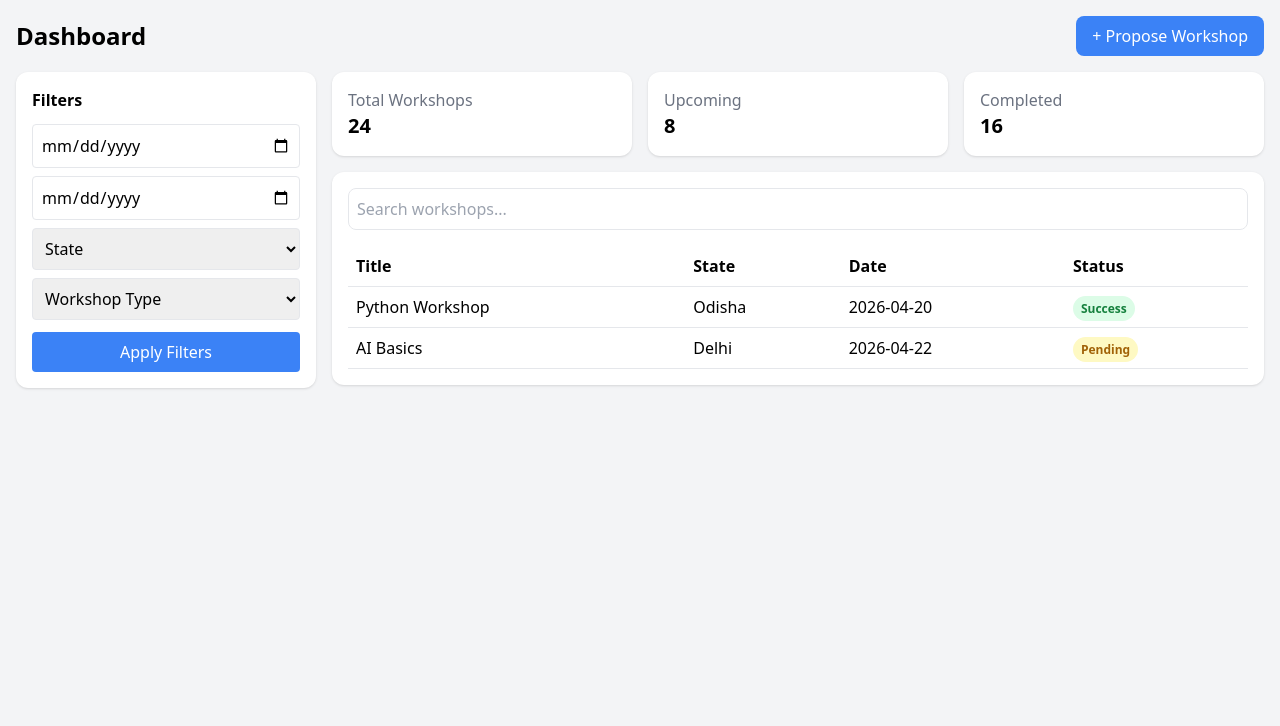
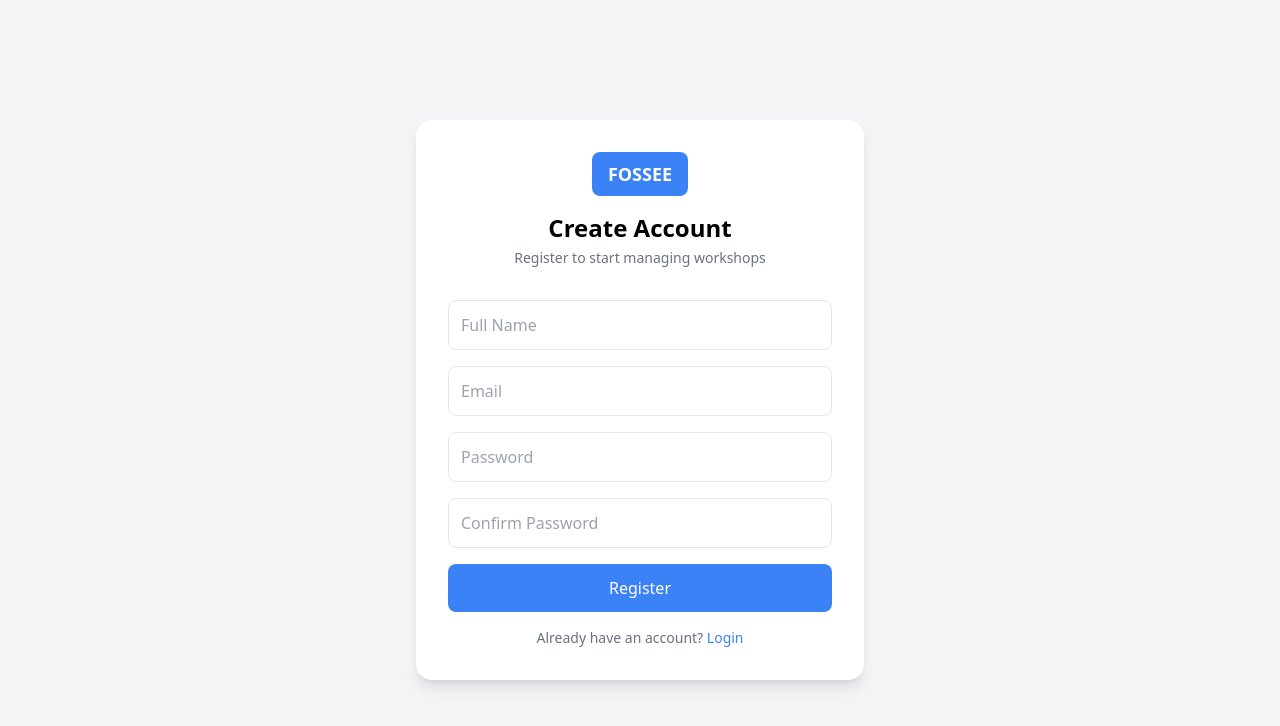
Before and after one commit to AkashdeeptiAcharya/FOSSEE-SUMMER-FELLOWSHIP-2026-PYTHON-workshop-booking, a React (Create React App) app in the folder frontend/: page /register in a window 1280 px wide. Shown: the top 726 px of the page. Built offline with nearby package versions, Linux system fonts and the light colour scheme.

Commit message:
Add login and registration pages, improve dashboard UI and overall UX

```diff
--- a/frontend/src/App.js
+++ b/frontend/src/App.js
@@ -1,7 +1,18 @@
+import { BrowserRouter as Router, Routes, Route } from "react-router-dom";
+import Login from "./pages/login";
 import Dashboard from "./pages/dashboard";
+import Register from "./pages/register";
 
 function App() {
-  return <Dashboard />;
+  return (
+    <Router>
+      <Routes>
+        <Route path="/" element={<Login />} />
+        <Route path="/dashboard" element={<Dashboard />} />
+        <Route path="/register" element={<Register />} />
+      </Routes>
+    </Router>
+  );
 }
 
 export default App;
--- a/frontend/src/pages/dashboard.js
+++ b/frontend/src/pages/dashboard.js
@@ -16,31 +16,40 @@ export default function Dashboard() {
 
   return (
     <div className="min-h-screen bg-gray-100 p-4">
-      <div className="flex justify-between items-center mb-4">
+      <div className="max-w-6xl mx-auto">
+        <div className="flex justify-between items-center mb-6 border-b pb-3">
           <h1 className="text-2xl font-bold">Dashboard</h1>
+          <p className="text-gray-500 text-sm">
+            Manage and track all your workshops
+          </p>
 
-  <button className="bg-blue-500 text-white px-4 py-2 rounded-lg hover:bg-blue-600">
+          <button className="bg-blue-500 text-white px-4 py-2 rounded-lg hover:bg-blue-600 transition">
             + Propose Workshop
           </button>
         </div>
 
         <div className="grid md:grid-cols-4 gap-4">
           {/* Sidebar */}
-        <div className="bg-white p-4 rounded-xl shadow md:col-span-1">
+          <div className="bg-white p-4 rounded-xl shadow md:col-span-1 h-fit sticky top-4">
             <h2 className="font-semibold mb-3">Filters</h2>
 
-          <input type="date" className="w-full mb-2 p-2 border rounded" />
-          <input type="date" className="w-full mb-2 p-2 border rounded" />
+            <p className="text-sm text-gray-500 mb-1">From Date</p>
+            <input type="date" className="w-full mb-3 p-2 border rounded" />
 
-          <select className="w-full mb-2 p-2 border rounded">
-            <option>State</option>
+            <p className="text-sm text-gray-500 mb-1">To Date</p>
+            <input type="date" className="w-full mb-3 p-2 border rounded" />
+
+            <p className="text-sm text-gray-500 mb-1">State</p>
+            <select className="w-full mb-3 p-2 border rounded">
+              <option>Select State</option>
             </select>
 
+            <p className="text-sm text-gray-500 mb-1">Workshop Type</p>
             <select className="w-full mb-3 p-2 border rounded">
-            <option>Workshop Type</option>
+              <option>Select Type</option>
             </select>
 
-          <button className="w-full bg-blue-500 text-white p-2 rounded hover:bg-blue-600">
+            <button className="bg-blue-500 text-white px-4 py-2 rounded-lg hover:bg-blue-600 transition">
               Apply Filters
             </button>
           </div>
@@ -49,61 +58,73 @@ export default function Dashboard() {
           <div className="md:col-span-3">
             {/* Cards */}
             <div className="grid md:grid-cols-3 gap-4 mb-4">
-            <div className="bg-white p-4 rounded-xl shadow hover:shadow-md transition">
+              <div className="bg-white p-4 rounded-xl shadow hover:shadow-lg transition duration-300 cursor-pointer">
                 <p className="text-gray-500">Total Workshops</p>
-              <h2 className="text-xl font-bold">24</h2>
+                <h2 className="text-xl font-bold text-blue-600">24</h2>
               </div>
 
-            <div className="bg-white p-4 rounded-xl shadow">
+              <div className="bg-white p-4 rounded-xl shadow hover:shadow-lg transition duration-300 cursor-pointer">
                 <p className="text-gray-500">Upcoming</p>
-              <h2 className="text-xl font-bold">8</h2>
+                <h2 className="text-xl font-bold text-yellow-500">8</h2>
               </div>
 
-            <div className="bg-white p-4 rounded-xl shadow">
+              <div className="bg-white p-4 rounded-xl shadow hover:shadow-lg transition duration-300 cursor-pointer">
                 <p className="text-gray-500">Completed</p>
-              <h2 className="text-xl font-bold">16</h2>
+                <h2 className="text-xl font-bold text-green-600">16</h2>
               </div>
             </div>
-
+            <div className="h-px bg-gray-200 my-4"></div>
             {/* Table */}
-          <div className="bg-white p-4 rounded-xl shadow overflow-x-auto">
+            <div className="bg-white p-4 rounded-xl shadow overflow-x-auto mt-4">
               <input
                 type="text"
-  placeholder="Search workshops..."
-  className="w-full mb-4 p-2 border rounded-lg"
+                placeholder=" Search workshops..."
+                className="w-full mb-4 p-2 border rounded-lg focus:outline-none focus:ring-2 focus:ring-blue-400"
               />
+              <p className="text-sm text-gray-500 mb-2">
+                Showing {workshops.length} workshop
+                {workshops.length !== 1 && "s"}
+              </p>
               <table className="w-full text-left">
-              <thead>
+                <thead className="bg-gray-50 text-gray-600 text-sm uppercase">
                   <tr className="border-b">
-                  <th className="p-2">Title</th>
-                  <th className="p-2">State</th>
-                  <th className="p-2">Date</th>
-                  <th className="p-2">Status</th>
+                    <th className="p-3">Title</th>
+                    <th className="p-3">State</th>
+                    <th className="p-3">Date</th>
+                    <th className="p-3">Status</th>
                   </tr>
                 </thead>
 
                 <tbody>
                   {workshops.length === 0 ? (
                     <tr>
-      <td colSpan="4" className="text-center py-6 text-gray-500">
+                      <td
+                        colSpan="4"
+                        className="text-center py-6 text-gray-500"
+                      >
                         No workshops found
                       </td>
                     </tr>
                   ) : (
                     workshops.map((w, i) => (
-      <tr key={i} className="border-b hover:bg-gray-50 transition">
+                      <tr
+                        key={i}
+                        className="border-b hover:bg-gray-50 transition"
+                      >
                         <td className="p-2">{w.title}</td>
                         <td className="p-2">{w.state}</td>
                         <td className="p-2">{w.date}</td>
 
                         <td className="p-2">
-          <span className={`px-2 py-1 rounded-full text-xs font-semibold ${
+                          <span
+                            className={`px-2 py-1 rounded-full text-xs font-semibold ${
                               w.status === "Success"
                                 ? "bg-green-100 text-green-700"
                                 : w.status === "Pending"
                                   ? "bg-yellow-100 text-yellow-700"
                                   : "bg-red-100 text-red-700"
-          }`}>
+                            }`}
+                          >
                             {w.status}
                           </span>
                         </td>
@@ -116,5 +137,6 @@ export default function Dashboard() {
           </div>
         </div>
       </div>
+    </div>
   );
 }
--- /dev/null
+++ b/frontend/src/pages/login.js
@@ -0,0 +1,50 @@
+export default function Login() {
+  return (
+    <div className="min-h-screen flex items-center justify-center bg-gray-100">
+      <div className="bg-white p-8 rounded-2xl shadow-lg w-full max-w-md">
+        <div className="flex justify-center mb-4">
+          <div className="bg-blue-500 text-white px-4 py-2 rounded-lg font-bold text-lg">
+            FOSSEE
+          </div>
+        </div>
+        <h2 className="text-2xl font-bold mb-1 text-center">Welcome Back</h2>
+        <p className="text-gray-500 text-sm text-center mb-8">
+          Login to manage your workshops
+        </p>
+
+        <form className="space-y-4">
+          <input
+            type="email"
+            placeholder="Email"
+            className="w-full p-3 border rounded-lg focus:outline-none focus:ring-2 focus:ring-blue-400 focus:border-blue-400 transition"
+          />
+
+          <input
+            type="password"
+            placeholder="Password"
+            className="w-full p-3 border rounded-lg focus:outline-none focus:ring-2 focus:ring-blue-400 focus:border-blue-400 transition"
+          />
+
+          <div className="text-right text-sm text-blue-500 cursor-pointer hover:underline">
+            Forgot Password?
+          </div>
+
+          <button
+            onClick={() => (window.location.href = "/dashboard")}
+            className="w-full bg-blue-500 text-white py-3 rounded-lg hover:bg-blue-600 hover:shadow-md transition duration-200"
+          >
+            Login
+          </button>
+        </form>
+
+        <p className="text-sm text-center text-gray-500 mt-4">
+          Don't have an account?{" "}
+          <span
+  onClick={() => window.location.href = "/register"}
+  className="text-blue-500 cursor-pointer hover:underline"
+>Register</span>
+        </p>
+      </div>
+    </div>
+  );
+}
--- /dev/null
+++ b/frontend/src/pages/register.js
@@ -0,0 +1,64 @@
+export default function Register() {
+  return (
+    <div className="min-h-screen flex items-center justify-center bg-gray-100">
+      <div className="bg-white p-8 rounded-2xl shadow-lg w-full max-w-md">
+
+        {/* Logo */}
+        <div className="flex justify-center mb-4">
+          <div className="bg-blue-500 text-white px-4 py-2 rounded-lg font-bold text-lg">
+            FOSSEE
+          </div>
+        </div>
+
+        <h2 className="text-2xl font-bold mb-1 text-center">
+          Create Account
+        </h2>
+        <p className="text-gray-500 text-sm text-center mb-8">
+          Register to start managing workshops
+        </p>
+
+        <form className="space-y-4">
+
+          <input
+            type="text"
+            placeholder="Full Name"
+            className="w-full p-3 border rounded-lg focus:outline-none focus:ring-2 focus:ring-blue-400"
+          />
+
+          <input
+            type="email"
+            placeholder="Email"
+            className="w-full p-3 border rounded-lg focus:outline-none focus:ring-2 focus:ring-blue-400"
+          />
+
+          <input
+            type="password"
+            placeholder="Password"
+            className="w-full p-3 border rounded-lg focus:outline-none focus:ring-2 focus:ring-blue-400"
+          />
+
+          <input
+            type="password"
+            placeholder="Confirm Password"
+            className="w-full p-3 border rounded-lg focus:outline-none focus:ring-2 focus:ring-blue-400"
+          />
+
+          <button className="w-full bg-blue-500 text-white py-3 rounded-lg hover:bg-blue-600 hover:shadow-md transition">
+            Register
+          </button>
+        </form>
+
+        <p className="text-sm text-center text-gray-500 mt-4">
+          Already have an account?{" "}
+          <span
+  onClick={() => window.location.href = "/"}
+  className="text-blue-500 cursor-pointer hover:underline"
+>
+            Login
+          </span>
+        </p>
+
+      </div>
+    </div>
+  );
+}
```
Lines whose indentation alone changed are shown as unchanged.
